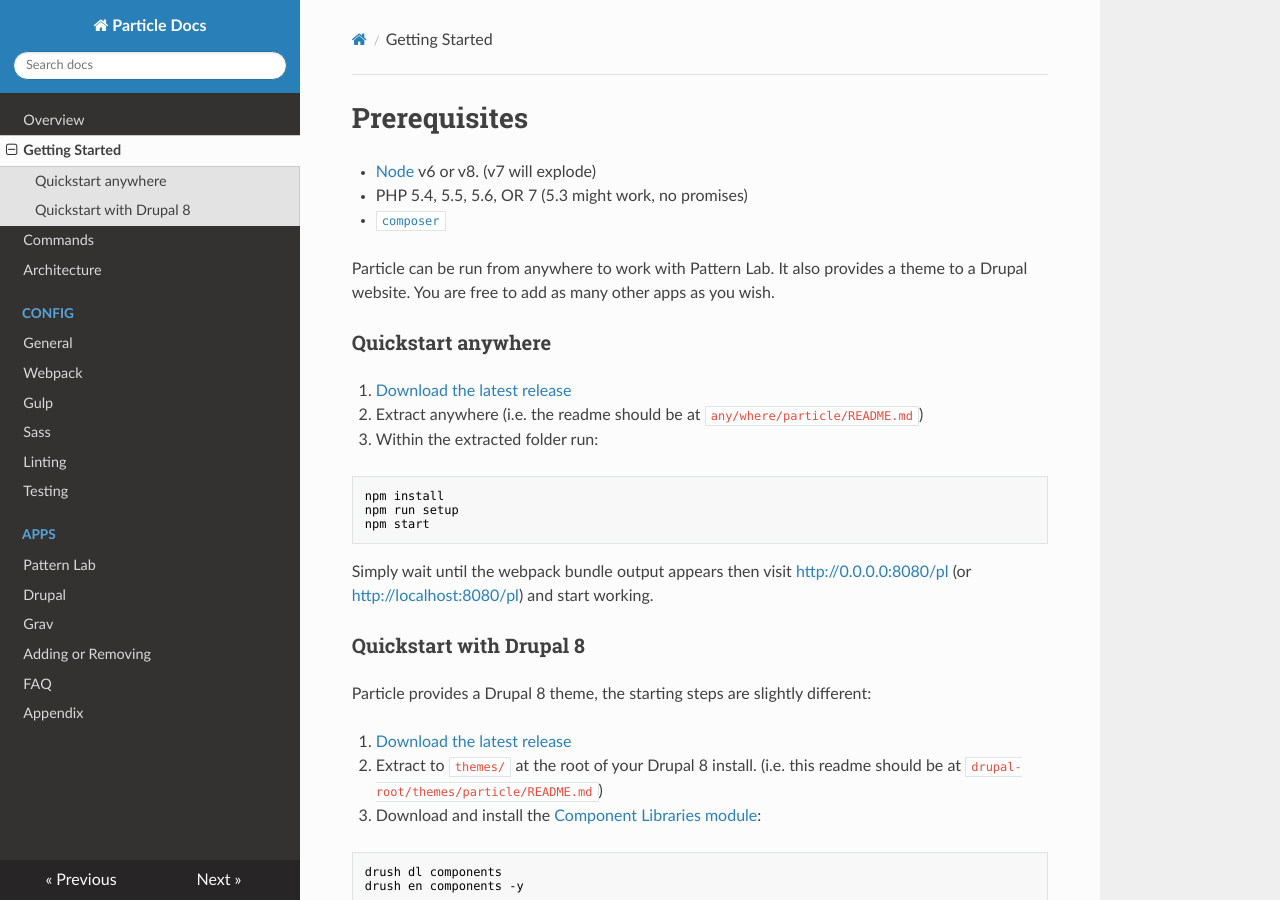
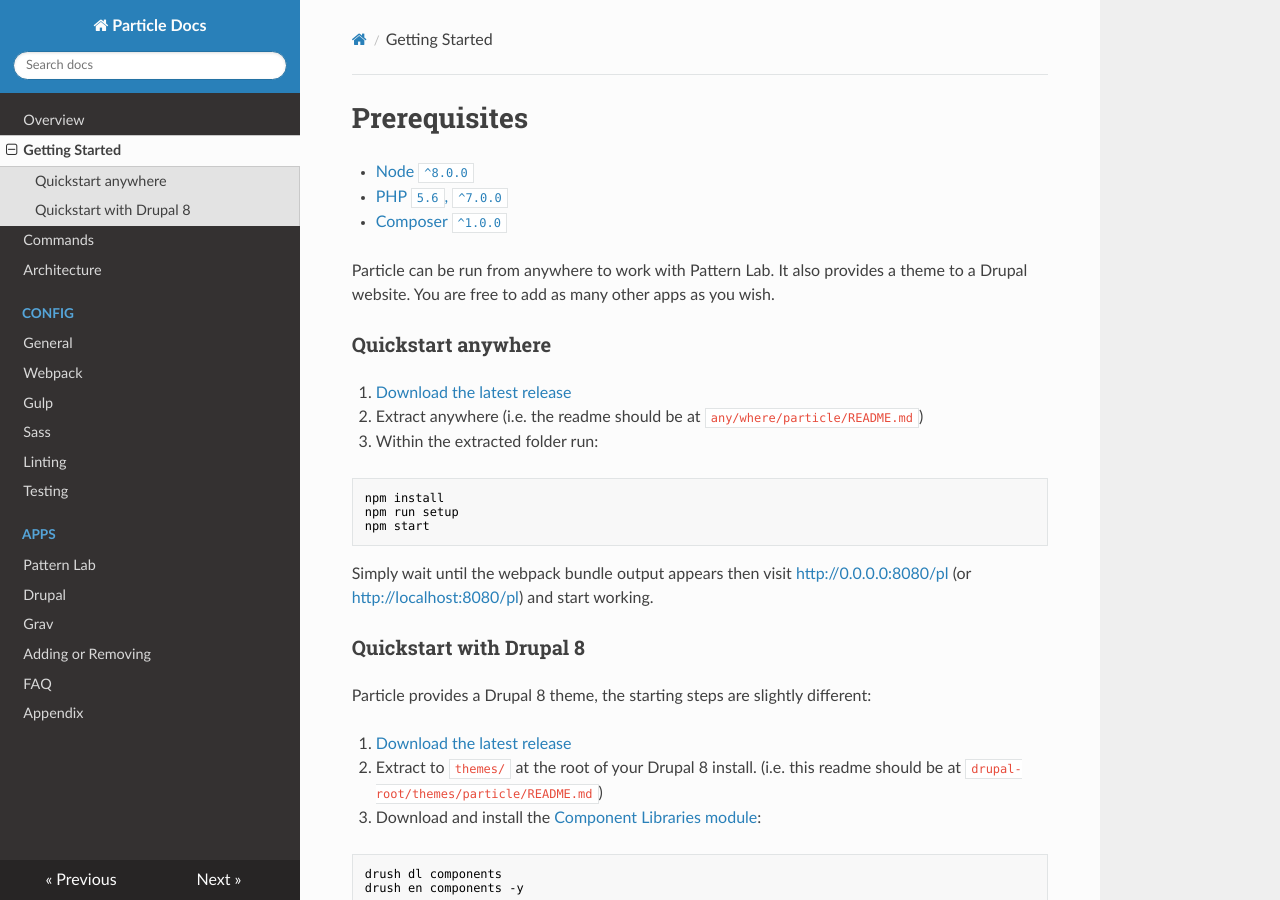
Before and after one commit to phase2/frontend-docs, an MkDocs documentation site: the page built from docs/appendix/getting-started.md, in a window 1280 px wide and 900 px high. Built offline with MkDocs 1.6.1, drawn with Linux system fonts in a browser that asks for light colours; nearby versions of some CDN libraries; old or Windows-style settings are respelled for this version of MkDocs.

Commit message:
Refactor a bit

```diff
--- a/docs/appendix/system-requirements.md
+++ b/docs/appendix/getting-started.md
@@ -1,8 +1,8 @@
 # Prerequisites
 
-- [Node](https://nodejs.org) v6 or v8. (v7 will explode)
-- PHP 5.4, 5.5, 5.6, OR 7 (5.3 might work, no promises)
-- [`composer`](https://getcomposer.org)
+- [Node `^8.0.0`](https://nodejs.org)
+- [PHP `5.6`, `^7.0.0`](https://php.net)
+- [Composer `^1.0.0`](https://getcomposer.org)
 
 
 Particle can be run from anywhere to work with Pattern Lab. It also provides a theme to a Drupal website. You are free to add as many other apps as you wish.
--- a/mkdocs.yml
+++ b/mkdocs.yml
@@ -2,7 +2,7 @@
 theme: readthedocs
 pages:
   - Overview: 'index.md'
-  - Getting Started: 'appendix/system-requirements.md'
+  - Getting Started: 'appendix/getting-started.md'
   - Commands: 'appendix/commands.md'
   - Architecture: 'appendix/architecture.md'
   - Config:
```
